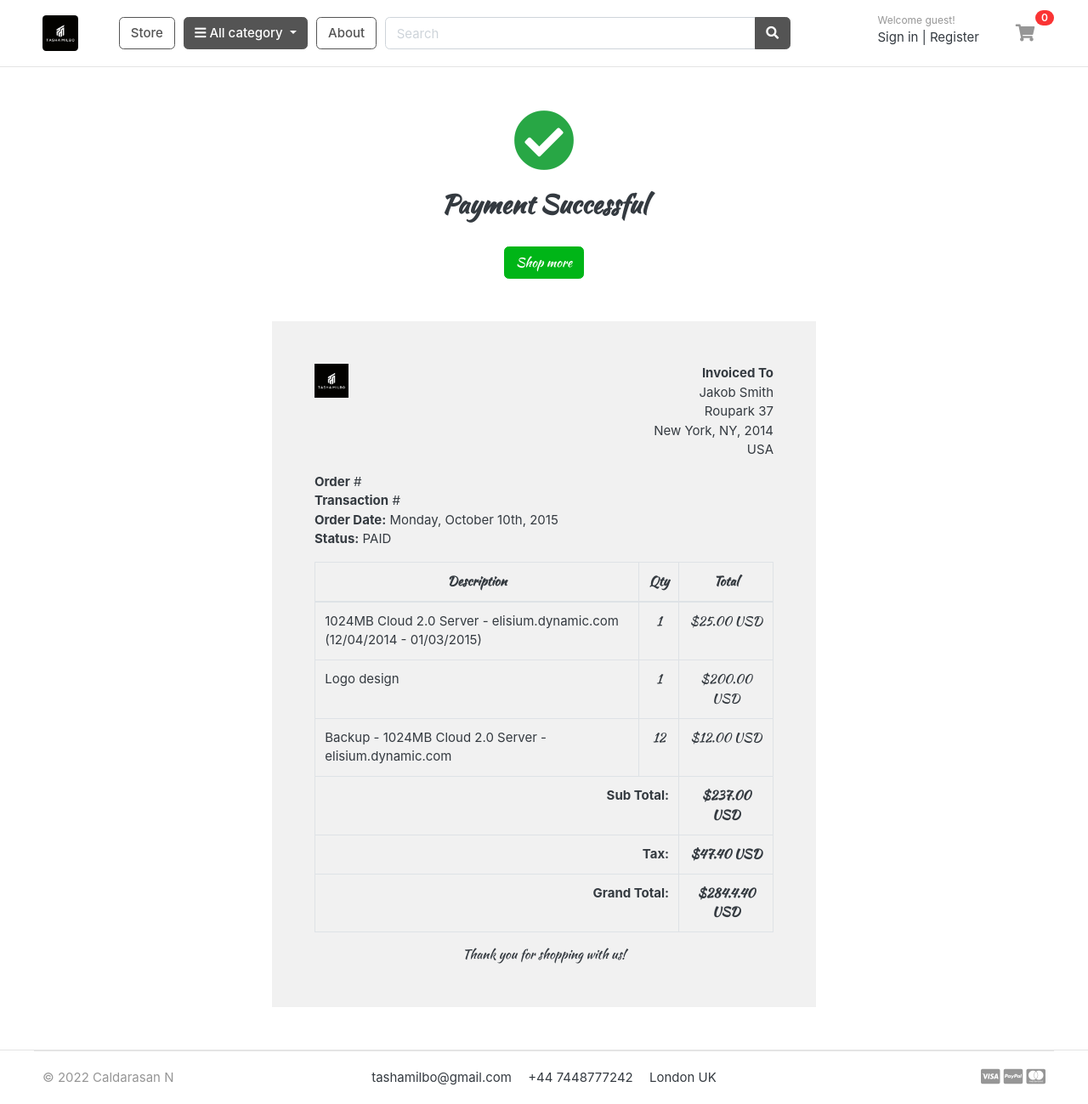
After one commit to Nicolae77/TashaMilbo-app, a Django app: page /orders/order_complete/ in a window 1280 px wide. The commit adds this page. Shown: the whole page at 85% size. Run offline with Django 3.2, Linux system fonts and the light colour scheme; data comes from the database, SQL or seed files in the repository; both versions use the stored data as it was after the commit; data that the repository does not hold is empty; some libraries are stand-ins or nearby versions; some web fonts are replaced.

Commit message:
Redirect the user to Order completed

```diff
--- a/orders/urls.py
+++ b/orders/urls.py
@@ -5,4 +5,5 @@ from . import views
 urlpatterns = [
     path('place_order/', views.place_order, name='place_order'),
     path('payments/', views.payments, name='payments'),
+    path('order_complete/', views.order_complete, name='order_complete'),
 ]
--- a/orders/views.py
+++ b/orders/views.py
@@ -1,5 +1,5 @@
 from django.shortcuts import render, redirect
-from django.http import HttpResponse
+from django.http import HttpResponse, JsonResponse
 from carts.models import CartItem
 from .forms import OrderForm
 import datetime
@@ -63,8 +63,13 @@ def payments(request):
     send_email = EmailMessage(mail_subject, message, to=[to_email])
     send_email.send()
 
+    data = {
+        'order_number': order.order_number,
+        'transID': payment.payment_id,
+    }
 
-    return render(request, 'orders/payments.html')
+
+    return JsonResponse(data)
 
 
 def place_order(request, total=0, quantity=0):
@@ -125,3 +130,7 @@ def place_order(request, total=0, quantity=0):
             return render(request, 'orders/payments.html', context)
     else:
         return redirect('checkout')
+
+
+def order_complete(request):
+    return render(request, 'orders/order_complete.html')
--- /dev/null
+++ b/templates/orders/order_complete.html
@@ -0,0 +1,117 @@
+{% extends 'base.html' %}
+{% load static %}
+
+{% block content %}
+
+
+<div class="container" style="margin-top: 50px;">
+    <center><i class="fas fa-check-circle" style="font-size: 72px;margin-bottom: 20px;color: #28A745;"></i></center>
+    <h2 class="text-center">Payment Successful</h2>
+	<br>
+	<div class="text-center">
+		<a href="{% url 'store' %}" class="btn btn-success">Shop more</a>
+	</div>
+</div>
+
+<div class="container" style="margin: 0 auto;width: 50%;padding: 50px;background: #f1f1f1;margin-top: 50px;margin-bottom: 50px;">
+    <div class="row invoice row-printable">
+        <div class="col-md-12">
+            <!-- col-lg-12 start here -->
+            <div class="panel panel-default plain" id="dash_0">
+                <!-- Start .panel -->
+                <div class="panel-body p30">
+                    <div class="row">
+                        <!-- Start .row -->
+                        <div class="col-lg-6">
+                            <!-- col-lg-6 start here -->
+                            <div class="invoice-logo"><img src="{% static '/images/logo.ico' %}" alt="Invoice logo" style="max-height: 40px;"></div>
+                        </div>
+                        <!-- col-lg-6 end here -->
+                        <div class="col-lg-6">
+                            <!-- col-lg-6 start here -->
+                            <div class="invoice-from">
+                                <ul class="list-unstyled text-right">
+                                    <li><strong>Invoiced To</strong></li>
+                                    <li>Jakob Smith</li>
+                                    <li>Roupark 37</li>
+                                    <li>New York, NY, 2014</li>
+                                    <li>USA</li>
+                                </ul>
+                            </div>
+                        </div>
+                        <!-- col-lg-6 end here -->
+                        <div class="col-lg-12">
+                            <!-- col-lg-12 start here -->
+                            <div class="invoice-details mt25">
+                                <div class="well">
+                                    <ul class="list-unstyled mb0">
+                                        <li><strong>Order</strong> #</li>
+                                        <li><strong>Transaction</strong> #</li>
+                                        <li><strong>Order Date:</strong> Monday, October 10th, 2015</li>
+                                        <li><strong>Status:</strong> PAID</li>
+                                    </ul>
+                                </div>
+                            </div>
+
+                            <div class="invoice-items">
+                                <div class="table-responsive" style="overflow: hidden; outline: none;" tabindex="0">
+                                    <table class="table table-bordered">
+                                        <thead>
+                                            <tr>
+                                                <th class="per70 text-center">Description</th>
+                                                <th class="per5 text-center">Qty</th>
+                                                <th class="per25 text-center">Total</th>
+                                            </tr>
+                                        </thead>
+                                        <tbody>
+                                            <tr>
+                                                <td>1024MB Cloud 2.0 Server - elisium.dynamic.com (12/04/2014 - 01/03/2015)</td>
+                                                <td class="text-center">1</td>
+                                                <td class="text-center">$25.00 USD</td>
+                                            </tr>
+                                            <tr>
+                                                <td>Logo design</td>
+                                                <td class="text-center">1</td>
+                                                <td class="text-center">$200.00 USD</td>
+                                            </tr>
+                                            <tr>
+                                                <td>Backup - 1024MB Cloud 2.0 Server - elisium.dynamic.com</td>
+                                                <td class="text-center">12</td>
+                                                <td class="text-center">$12.00 USD</td>
+                                            </tr>
+                                        </tbody>
+                                        <tfoot>
+                                            <tr>
+                                                <th colspan="2" class="text-right">Sub Total:</th>
+                                                <th class="text-center">$237.00 USD</th>
+                                            </tr>
+                                            <tr>
+                                                <th colspan="2" class="text-right">Tax:</th>
+                                                <th class="text-center">$47.40 USD</th>
+                                            </tr>
+
+                                            <tr>
+                                                <th colspan="2" class="text-right">Grand Total:</th>
+                                                <th class="text-center">$284.4.40 USD</th>
+                                            </tr>
+                                        </tfoot>
+                                    </table>
+                                </div>
+                            </div>
+                            <div class="invoice-footer mt25">
+                                <p class="text-center">Thank you for shopping with us!</p>
+                            </div>
+                        </div>
+                        <!-- col-lg-12 end here -->
+                    </div>
+                    <!-- End .row -->
+                </div>
+            </div>
+            <!-- End .panel -->
+        </div>
+        <!-- col-lg-12 end here -->
+    </div>
+    </div>
+
+
+{% endblock %}
--- a/templates/store/product_detail.html
+++ b/templates/store/product_detail.html
@@ -25,7 +25,7 @@
          <h2 class="title">{{single_product.product_name}}</h2>
 
          <div class="mb-3">
-            <var class="price h4"> {{single_product.price}} </var>
+            <var class="price h4">£ {{single_product.price}} </var>
          </div>
 
          <p> {{single_product.description}} </p>
```
Also changed, not shown: templates/orders/payments.html (+6 -2 lines), db.sqlite3.
